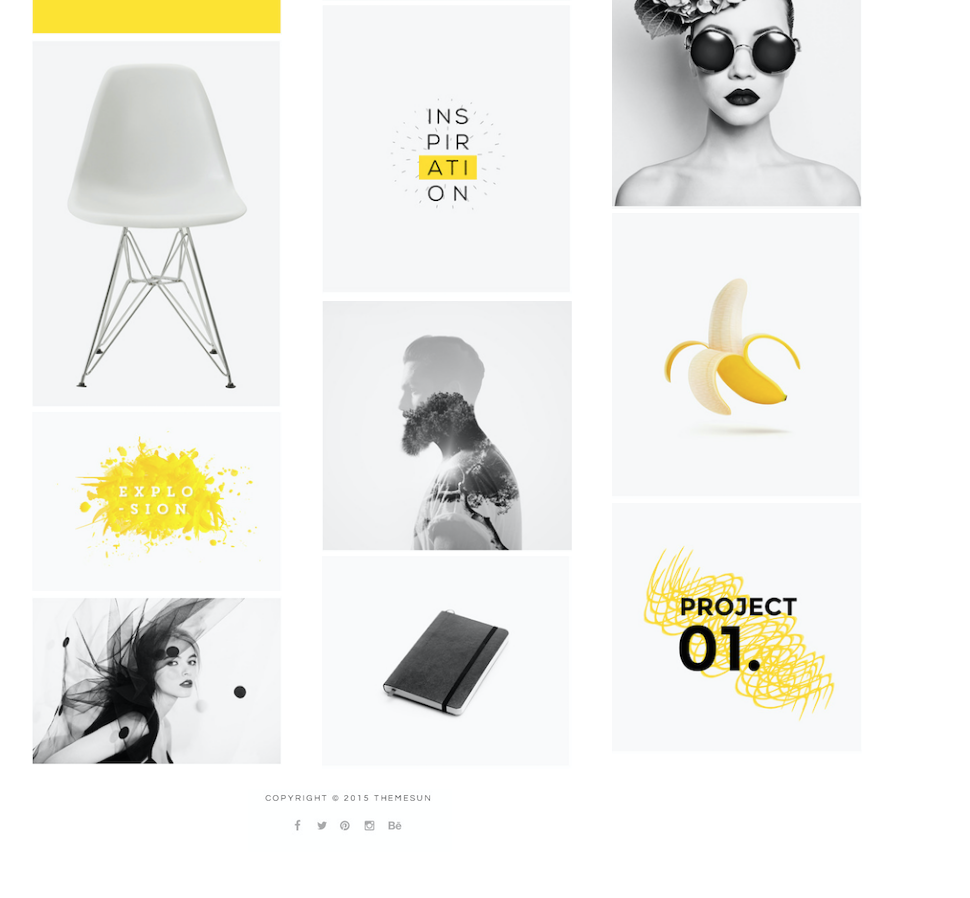
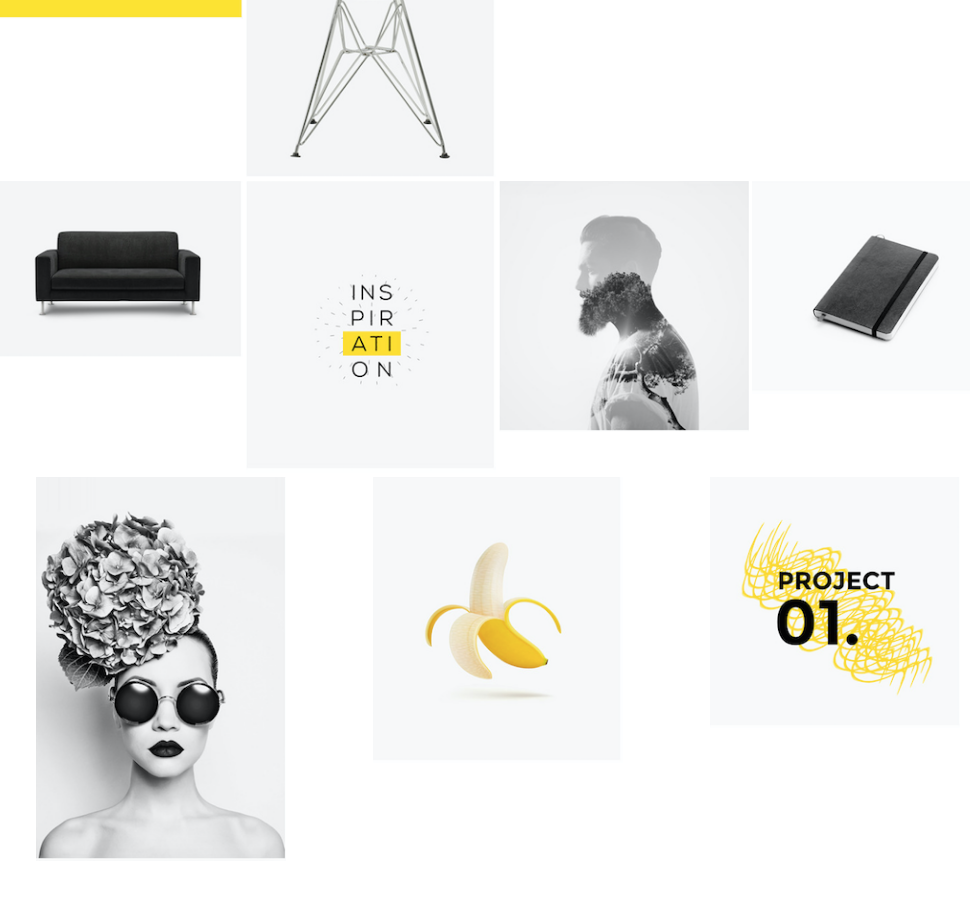
Before and after one commit to yangliyi/yangliyi.github.io, a plain HTML site: page index.html in a window 1280 px wide. Shown: the part 908-1806 px from the top of the page, without its empty margins (266-1236 px from the left). Drawn offline with Linux system fonts and the light colour scheme.

Commit message:
Update index

```diff
--- a/css/main.css
+++ b/css/main.css
@@ -53,9 +53,23 @@ a:link {
   margin: 0 250px;
   width: 80%;
 }
-.worklist ul {
-  width: 250px;
-  float:left;
+.worklist {
+  /* We first create a flex layout context */
+  display: flex;
+
+  /* Then we define the flow direction and if we allow the items to wrap
+   * Remember this is the same as:
+   * flex-direction: row;
+   * flex-wrap: wrap;
+   */
+  flex-flow: row wrap;
+
+  /* Then we define how is distributed the remaining space */
+  justify-content: space-around;
+}
+
+.worklist div {
+  align-self: flex-start;
 }
 
 .worklist img {
--- a/index.html
+++ b/index.html
@@ -41,27 +41,21 @@
                 </div>
                 <div id="work">
                     <div class="worklist">
-                        <ul>
-                            <li><img src="pics/col_1_work1.png" alt="work1"></li>
-                            <li><img src="pics/col_1_work2.png" alt="work2"></li>
-                            <li><img src="pics/col_1_work3.png" alt="work3"></li>
-                            <li><img src="pics/col_1_work4.png" alt="work4"></li>
-                        </ul>
+                            <div><img src="pics/col_1_work1.png" alt="work1"></div>
+                            <div><img src="pics/col_1_work2.png" alt="work2"></div>
+                            <div><img src="pics/col_1_work3.png" alt="work3"></div>
+                            <div><img src="pics/col_1_work4.png" alt="work4"></div>
                     </div>
                     <div class="worklist">
-                        <ul>
-                            <li><img src="pics/col_2_work5.png" alt="work5"></li>
-                            <li><img src="pics/col_2_work6.png" alt="work6"></li>
-                            <li><img src="pics/col_2_work7.png" alt="work7"></li>
-                            <li><img src="pics/col_2_work8.png" alt="work8"></li>
-                        </ul>
+                            <div><img src="pics/col_2_work5.png" alt="work5"></div>
+                            <div><img src="pics/col_2_work6.png" alt="work6"></div>
+                            <div><img src="pics/col_2_work7.png" alt="work7"></div>
+                            <div><img src="pics/col_2_work8.png" alt="work8"></div>
                     </div>
                     <div class="worklist">
-                        <ul>
-                            <li><img src="pics/col_3_work9.png" alt="   work9"></li>
-                            <li><img src="pics/col_3_work10.png" alt="work10"></li>
-                            <li><img src="pics/col_3_work11.png" alt="work11"></li>
-                        </ul>
+                            <div><img src="pics/col_3_work9.png" alt="   work9"></div>
+                            <div><img src="pics/col_3_work10.png" alt="work10"></div>
+                            <div><img src="pics/col_3_work11.png" alt="work11"></div>
                     </div>
                 </div>
             </div>
```
